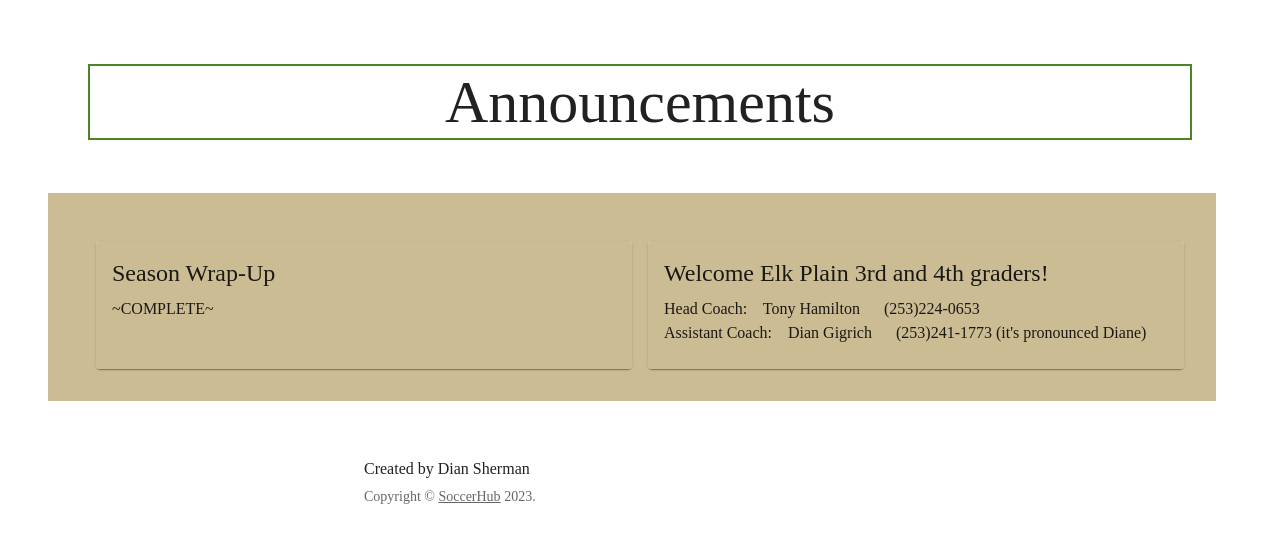
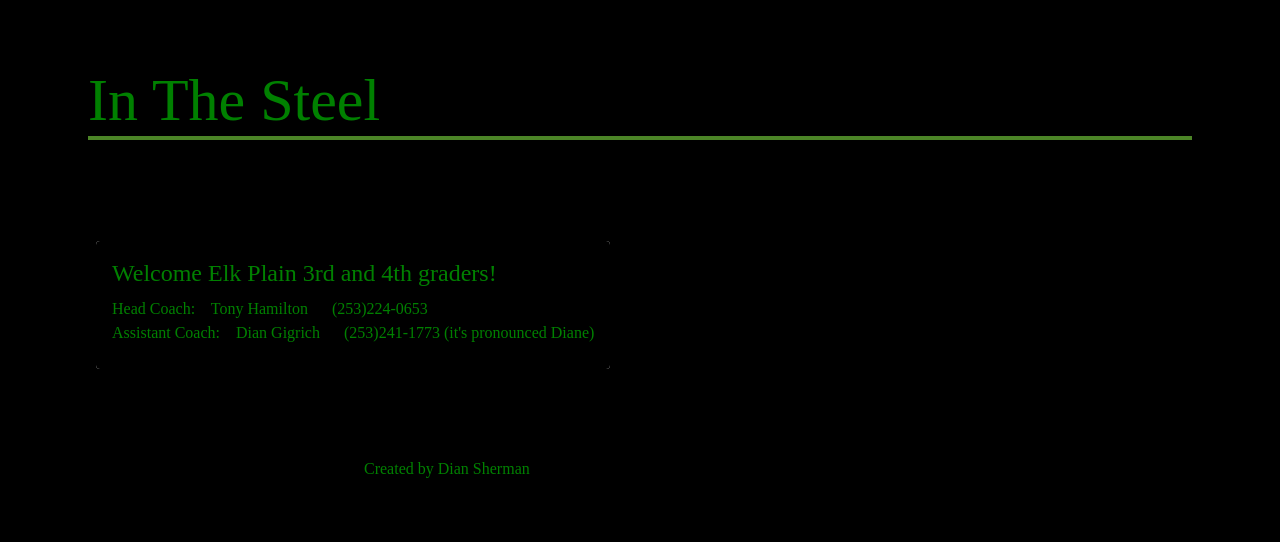
Before and after one commit to DianGigrich/inthesteel, a React (Create React App) app: page / in a window 1280 px wide. Shown: the top 542 px of the page. Built offline with nearby package versions, Linux system fonts and the light colour scheme.

Commit message:
background color and headline changed to reflect dos

```diff
--- a/src/components/pages/Home.js
+++ b/src/components/pages/Home.js
@@ -5,45 +5,34 @@ import { Container, Grid, Card, CardContent, Typography, Box } from '@mui/materi
 export default function Home(props) {
     return (
         <>
-            <Container sx={{
+                    <Container
+            sx={{
                 pt: 8,
                 pb: 6,
             }}>
 
                 <Typography
-                    sx={{ border: 2, borderColor: 'primary.main'}}
+                border={4}
+                 borderLeft={0}
+                 borderRight={0}
+                 borderTop={0}
+                 borderColor="primary.main"
                     component="h1"
                     variant="h2"
-                    align="center"
-                    color="text.primary"
+                    align="left"
                     gutterBottom
                 >
-                    Announcements
+                    In The Steel
                 </Typography>
             </Container>
-            <Grid container spacing={2} sx={{ p: 4, bgcolor: "#ccbc94" }}>
+            <Grid container sx={{ p: 4}}>
 
-                <Grid item xs={12} sm={12} md={6}>
+
+                <Grid >
                     <Card
                         sx={{ height: '100%', display: 'flex', flexDirection: 'column' }}
                     >
-                        <CardContent sx={{ flexGrow: 1, bgcolor: "#ccbc94" }}>
-                            <Typography gutterBottom variant="h5" component="h1">
-                                Season Wrap-Up
-                            </Typography>
-                            <Typography>
-                                ~COMPLETE~
-                            </Typography>
-
-                        </CardContent>
-                    </Card>
-                </Grid>
-
-                <Grid item xs={12} sm={12} md={6}>
-                    <Card
-                        sx={{ height: '100%', display: 'flex', flexDirection: 'column' }}
-                    >
-                        <CardContent sx={{ flexGrow: 1, bgcolor: "#ccbc94" }}>
+                        <CardContent sx={{ flexGrow: 1}}>
                             <Typography gutterBottom variant="h5" component="h2">
                                 Welcome Elk Plain 3rd and 4th graders!
                             </Typography>
--- a/src/index.css
+++ b/src/index.css
@@ -1,3 +1,8 @@
+* {
+  background: black;
+  color: green;
+}
+
 body {
   margin: 0;
   font-family: -apple-system, BlinkMacSystemFont, 'Segoe UI', 'Roboto', 'Oxygen',
```
